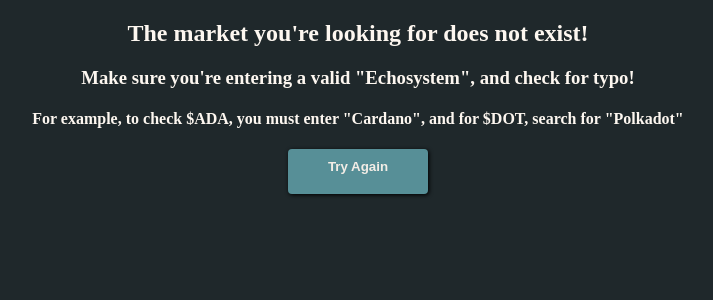
After one commit to samanxsy/Crypto-Daily-Chart, a Flask app: page /error in a window 1280 px wide. The commit adds this page. Shown: the top 300 px of the page, without its empty margins (282-995 px from the left). Run offline with Flask 2, Linux system fonts and the light colour scheme.

Commit message:
Error handling implemented

```diff
--- a/app/server.py
+++ b/app/server.py
@@ -1,7 +1,7 @@
-from flask import Flask, request
+from flask import Flask, request, redirect
 import cryptoChart
 
-app = Flask("Crypto Daily Charts")
+app = Flask("Crypto Daily Charts", static_folder="./app/static")
 
 @app.route('/')
 def home():
@@ -23,8 +23,22 @@ def chart():
 
   coin = request.args.get("market")
   days = request.args.get("days")
-  calculate = cryptoChart.crypto_chart(coin, days)
-  calculate = calculate
+
+  try:
+    calculate = cryptoChart.crypto_chart(coin, days)
+    calculate = calculate
+  except ValueError:
+    return redirect('/error')
+
+  return page
+
+@app.route('/error')
+def error():
+
+  page = ""
+  f = open("app/templates/errors.html", "r")
+  page = f.read()
+  f.close()
 
   return page
 
--- /dev/null
+++ b/app/static/errors.css
@@ -0,0 +1,39 @@
+body{
+  background-color: rgb(31, 40, 43);
+  color: rgb(253, 247, 240)
+
+}
+
+h2, h3, h4{
+  text-align: center;
+}
+
+.button{
+  display: flex;
+  text-align: center;
+  padding-top: 20px;
+  padding-bottom: 20px;
+  padding-left: 40px;
+  padding-right: 40px;
+  background-color: #578f97;
+  color: rgb(243, 237, 230);
+  font-weight: 600;
+  border: none;
+  border-radius: 4px;
+  cursor: pointer;
+  box-shadow: 1px 1px 4px rgba(0, 0, 0, 30);
+  transition: 0.1s;
+  margin-top: 5px;
+  margin: 20px auto;
+  width: fit-content;
+}
+
+
+.button:hover{
+  opacity: 0.9;
+}
+
+.button:active{
+  background-color: rgb(253, 247, 240);
+  color: #578f97;
+}
--- /dev/null
+++ b/app/static/styles.css
@@ -0,0 +1,69 @@
+body{
+  background-color: rgb(31, 40, 43);
+  color: rgb(253, 247, 240)
+}
+
+.all{
+  margin-top: 250px;
+  margin-bottom: 250px;
+  margin-left: auto;
+  margin-right: auto;
+}
+
+.header{
+  padding-top: 40px;
+  padding-bottom: 4px;
+  text-align: center;
+  font-size: medium;
+}
+
+.market{
+  display: block;
+  margin-left: auto;
+  margin-right: auto;
+  padding-left: 10px;
+  width: 150px;
+  height: 35px;
+  border-radius: 5px;
+}
+
+.days{
+  display: block;
+  margin-left: auto;
+  margin-right: auto;
+  padding-left: 10px;
+  margin-top: 10px;
+  width: 150px;
+  height: 35px;
+  border-radius: 5px;
+}
+
+.button{
+  display: block;
+  text-align: center;
+  padding-top: 10px;
+}
+
+.click{
+  background-color: #578f97;
+  color: rgb(243, 237, 230);
+  font-weight: 600;
+  border: none;
+  padding-top: 10px;
+  padding-bottom: 10px;
+  border-radius: 4px;
+  cursor: pointer;
+  box-shadow: 1px 1px 4px rgba(0, 0, 0, 30);
+  transition: 0.1s;
+  width: 45px;
+  margin-top: 5px;
+}
+
+.click:hover{
+  opacity: 0.9;
+}
+
+.click:active{
+  background-color: rgb(253, 247, 240);
+  color: #578f97;
+}
--- /dev/null
+++ b/app/templates/errors.html
@@ -0,0 +1,15 @@
+<!DOCTYPE html>
+
+<head>
+  <title>SOMETHING WENT WRONG</title>
+  <link rel="stylesheet" href="/app/static/errors.css">
+  <link rel="stylesheet" href="/static/styles.css">
+</head>
+
+<body>
+  <h2>The market you're looking for does not exist!</h2>
+  <h3>Make sure you're entering a valid "Echosystem", and check for typo!</h3>
+  <h4>For example, to check $ADA, you must enter "Cardano", and for $DOT, search for "Polkadot"</h4>
+
+  <button class="button" type="button" onClick="location.href='/'">Try Again</button>
+</body>
```
Also changed, not shown: app/templates/layout.html (+2 -72 lines).
